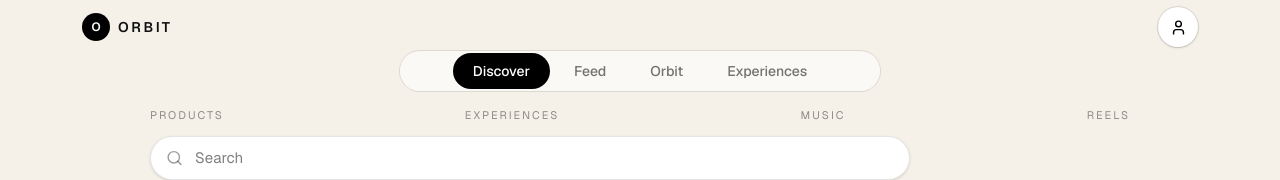
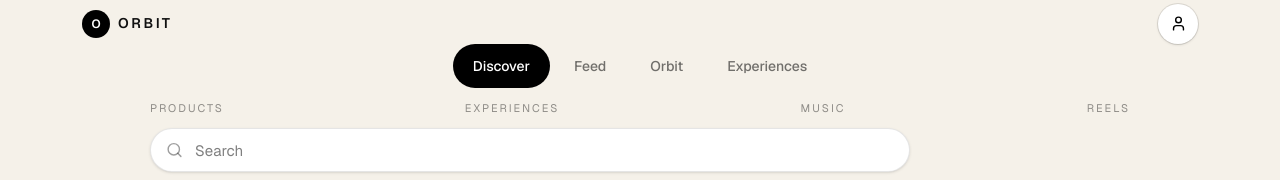
Before and after one commit to povssam/execution-labs-web, a Next.js app: page /orbit-preview in a window 1280 px wide. Shown: the top 180 px of the page. Built offline with nearby package versions, Linux system fonts and the light colour scheme.

Commit message:
Tighten Orbit preview reference fidelity

```diff
--- a/src/components/work/OrbitSpatialPreview.tsx
+++ b/src/components/work/OrbitSpatialPreview.tsx
@@ -136,11 +136,11 @@ export function OrbitSpatialPreview() {
 
   return (
     <div className="orbit-preview min-h-dvh overflow-x-hidden bg-[#f5f1e9] text-[#111]">
-      <div className="mx-auto flex h-dvh w-full max-w-[1180px] flex-col overflow-hidden px-3 pt-[calc(0.45rem+env(safe-area-inset-top))] sm:px-5 lg:px-8">
+      <div className="mx-auto flex h-dvh w-full max-w-[1180px] flex-col overflow-hidden px-3 pt-[calc(0.35rem+env(safe-area-inset-top))] sm:px-5 lg:px-8">
         <OrbitTopBar />
         <OrbitNav activeSection={activeSection} goTo={goTo} />
 
-        <main className="mt-4 min-h-0 flex-1 overflow-y-auto pb-8">
+        <main className="mt-2 min-h-0 flex-1 overflow-y-auto pb-8 sm:mt-3">
           {activeSection === "discover" && (
             <DiscoverSystem
               query={query}
@@ -248,7 +248,7 @@ export function OrbitSpatialPreview() {
 
 function OrbitTopBar() {
   return (
-    <header className="flex h-10 items-center justify-between">
+    <header className="flex h-9 items-center justify-between">
       <div className="flex items-center gap-2">
         <span className="grid h-7 w-7 place-items-center rounded-full bg-black text-[12px] font-semibold text-white">O</span>
         <span className="text-[14px] font-semibold tracking-[0.18em]">ORBIT</span>
@@ -266,14 +266,14 @@ function OrbitTopBar() {
 
 function OrbitNav({ activeSection, goTo }: { activeSection: SectionId; goTo: (section: SectionId) => void }) {
   return (
-    <nav className="mx-auto mt-1 flex min-h-10 w-full max-w-[480px] items-center justify-center gap-1 rounded-full bg-white/60 px-1 text-black/54 ring-1 ring-black/10" aria-label="Orbit preview systems">
+    <nav className="mx-auto mt-0.5 flex min-h-11 w-fit max-w-full items-center justify-center gap-1 overflow-x-auto text-black/54" aria-label="Orbit preview systems">
       {sections.map((section) => (
         <button
           key={section.id}
           type="button"
           onClick={() => goTo(section.id)}
           className={cn(
-            "min-h-9 flex-1 rounded-full px-2 text-[12px] font-medium transition-colors focus-visible:outline-none focus-visible:ring-2 focus-visible:ring-black/30 sm:flex-none sm:px-5 sm:text-sm",
+            "min-h-11 shrink-0 rounded-full px-3 text-[12px] font-medium transition-colors focus-visible:outline-none focus-visible:ring-2 focus-visible:ring-black/30 sm:px-5 sm:text-sm",
             activeSection === section.id ? "bg-black text-white" : "hover:bg-black/[0.04] hover:text-black",
           )}
         >
@@ -577,7 +577,7 @@ function HubSystem({
             setAngle(dragStart.angle + (event.clientX - dragStart.x) * 0.35);
           }}
           onPointerUp={() => setDragStart(null)}
-          className="relative mx-auto mt-1 aspect-square min-h-[340px] max-w-[620px] overflow-visible outline-none focus-visible:ring-2 focus-visible:ring-black/30 lg:h-[380px] lg:min-h-0"
+          className="relative mx-auto mt-1 aspect-square min-h-[318px] max-w-[620px] overflow-visible outline-none focus-visible:ring-2 focus-visible:ring-black/30 sm:min-h-[340px] lg:h-[380px] lg:min-h-0"
         >
           <div className="absolute inset-[10%] rounded-full border border-black/32" />
           <div className="absolute inset-[20%] rounded-full border border-black/14" />
@@ -586,7 +586,7 @@ function HubSystem({
             className="pointer-events-none absolute left-1/2 top-1/2 h-px w-[38%] origin-left bg-black/34"
             style={{ transform: `rotate(${(360 / hubActions.length) * hubActions.indexOf(action) + angle - 90}deg)` }}
           />
-          <div className="absolute left-1/2 top-1/2 h-36 w-36 -translate-x-1/2 -translate-y-1/2 overflow-hidden rounded-full bg-black shadow-[0_24px_80px_-36px_rgba(0,0,0,0.65)] sm:h-52 sm:w-52 lg:h-56 lg:w-56">
+          <div className="absolute left-1/2 top-1/2 h-32 w-32 -translate-x-1/2 -translate-y-1/2 overflow-hidden rounded-full bg-black shadow-[0_24px_80px_-36px_rgba(0,0,0,0.65)] sm:h-52 sm:w-52 lg:h-56 lg:w-56">
             <img src={selectedMedia.image} alt="" className="h-full w-full object-cover opacity-95" />
             <span className="absolute inset-x-0 bottom-0 h-20 bg-gradient-to-t from-black/72 to-transparent" />
             <span className="absolute inset-x-4 bottom-4 text-center text-white">
```
